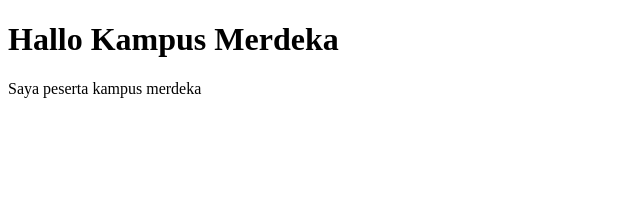
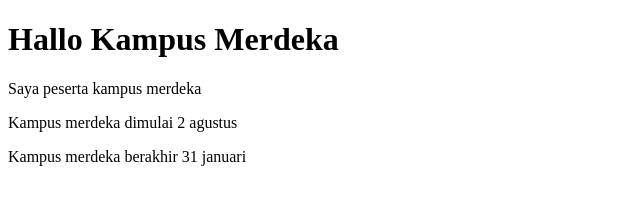
Before and after one commit to aditwibisana/belajar-git, a plain HTML site: page index.html in a window 1280 px wide. Shown: the whole page, without its empty margins (0-640 px from the left). Drawn offline with Linux system fonts and the light colour scheme.

Commit message:
menambahkan deskripsi ke 3

```diff
--- a/index.html
+++ b/index.html
@@ -9,5 +9,7 @@
 <body>
     <h1>Hallo Kampus Merdeka</h1>
     <p>Saya peserta kampus merdeka</p>
+    <p>Kampus merdeka dimulai 2 agustus</p>
+    <p>Kampus merdeka berakhir 31 januari</p>
 </body>
 </html>
```
